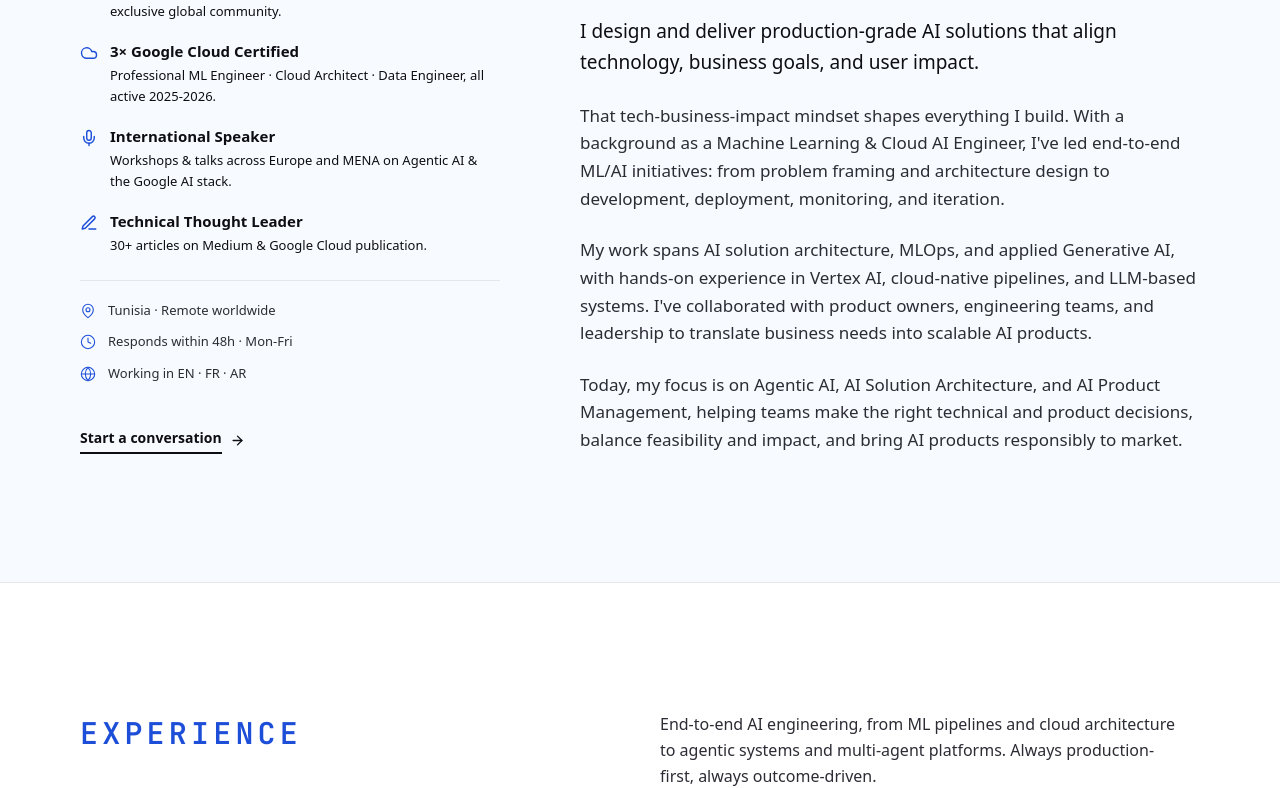
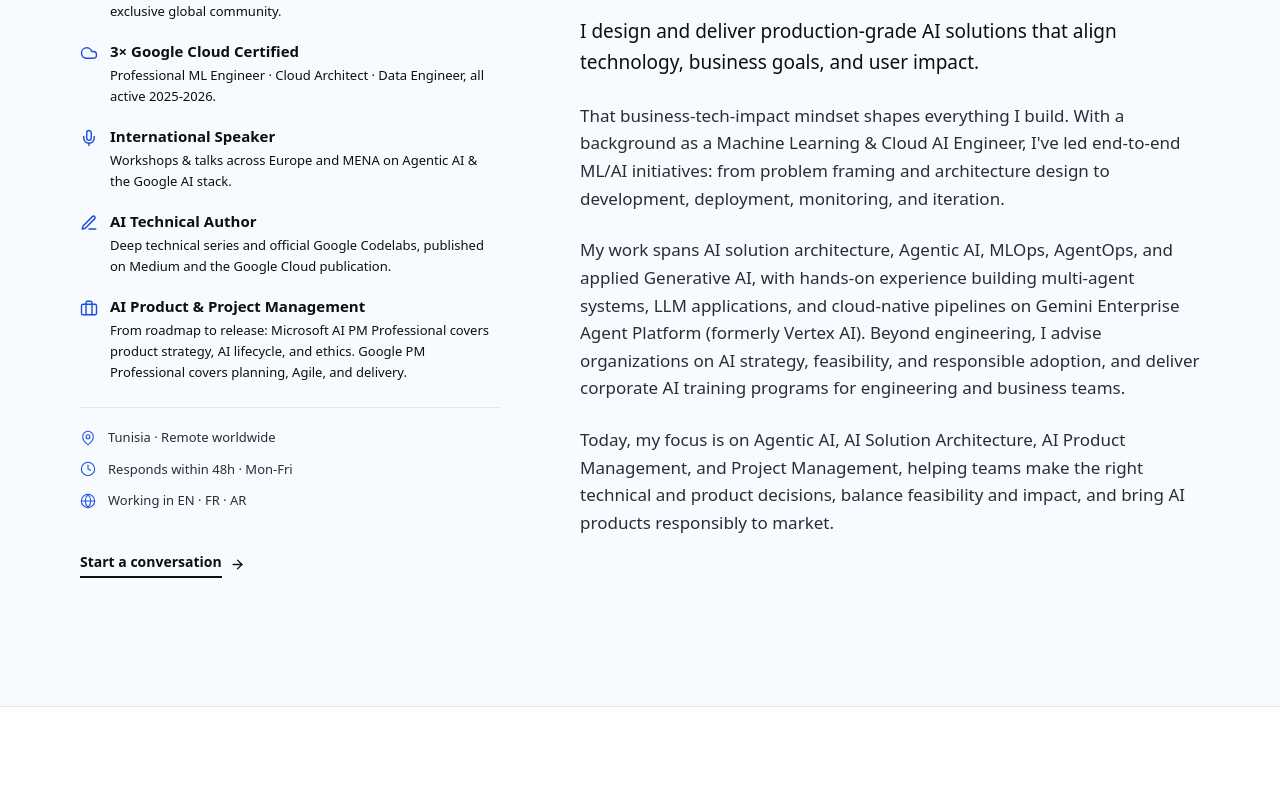
Before and after one commit to Saoussen-CH/Saoussen-CH.github.io, a React (Vite) app: page / in a window 1280 px wide. Shown: the part 1061-1849 px from the top of the page. Built offline with nearby package versions, Linux system fonts and the light colour scheme; a web font is replaced by a local one.

Commit message:
Update About, TrustBar, Certifications, and project descriptions

```diff
--- a/src/components/About.tsx
+++ b/src/components/About.tsx
@@ -1,6 +1,6 @@
 import { motion, useInView } from 'framer-motion';
 import { useRef } from 'react';
-import { ArrowRight, MapPin, Clock, Globe, Award, Cloud, Mic, PenLine } from 'lucide-react';
+import { ArrowRight, MapPin, Clock, Globe, Award, Cloud, Mic, PenLine, Briefcase } from 'lucide-react';
 import { profile } from '../data';
 
 const PILLARS = [
@@ -21,8 +21,13 @@ const PILLARS = [
   },
   {
     icon: PenLine,
-    title: 'Technical Thought Leader',
-    desc: '30+ articles on Medium & Google Cloud publication.',
+    title: 'AI Technical Author',
+    desc: 'Deep technical series and official Google Codelabs, published on Medium and the Google Cloud publication.',
+  },
+  {
+    icon: Briefcase,
+    title: 'AI Product & Project Management',
+    desc: 'From roadmap to release: Microsoft AI PM Professional covers product strategy, AI lifecycle, and ethics. Google PM Professional covers planning, Agile, and delivery.',
   },
 ];
 
--- a/src/components/Certifications.tsx
+++ b/src/components/Certifications.tsx
@@ -25,8 +25,7 @@ export function Certifications() {
           </div>
           <div className="lg:col-span-6 flex items-end">
             <p className="text-[16px] leading-relaxed text-ink-2 max-w-[520px]">
-              Five Google Cloud and industry certifications, renewed on schedule. 100+ courses across
-              AI, data, and engineering. The full portfolio is linked below.
+              Certified across the full stack - ML engineering, cloud architecture, data engineering, project management, and AI product management. The rare combination that builds the system, manages the delivery, and owns the product.
             </p>
           </div>
         </motion.div>
--- a/src/components/TrustBar.tsx
+++ b/src/components/TrustBar.tsx
@@ -24,7 +24,7 @@ export function TrustBar() {
           transition={{ duration: 0.6, delay: 0.08 }}
           className="mt-4 font-display font-black text-display-2 text-ink"
         >
-          A decade of <span className="accent">shipping, writing, speaking.</span>
+          7+ years of <span className="accent">shipping, writing, speaking.</span>
         </motion.h2>
         <motion.p
           initial={{ opacity: 0 }}
@@ -32,8 +32,7 @@ export function TrustBar() {
           transition={{ duration: 0.6, delay: 0.18 }}
           className="mt-5 mx-auto max-w-[620px] text-[16px] leading-relaxed text-ink-2"
         >
-          Recognised by Google as a Developer Expert in Cloud AI. Certified across the stack, writing
-          essays on production AI, speaking across Europe and MENA.
+          Recognised by Google as a Developer Expert in Cloud AI. Certified across the stack, publishing deep technical series on production AI, speaking across Europe and MENA.
         </motion.p>
 
         <motion.div
--- a/src/data/profile.ts
+++ b/src/data/profile.ts
@@ -18,13 +18,11 @@ export const profile = {
   // About section - Updated to match LinkedIn
   aboutParagraphs: [
     `I design and deliver production-grade AI solutions that align technology, business goals, and user impact.`,
-    `That tech-business-impact mindset shapes everything I build. With a background as a Machine Learning & Cloud AI
+    `That business-tech-impact mindset shapes everything I build. With a background as a Machine Learning & Cloud AI
      Engineer, I've led end-to-end ML/AI initiatives: from problem framing and architecture design to development,
      deployment, monitoring, and iteration.`,
-    `My work spans AI solution architecture, MLOps, and applied Generative AI, with hands-on experience in
-     Vertex AI, cloud-native pipelines, and LLM-based systems. I've collaborated with product owners, engineering
-     teams, and leadership to translate business needs into scalable AI products.`,
-    `Today, my focus is on Agentic AI, AI Solution Architecture, and AI Product Management, helping teams make
+    `My work spans AI solution architecture, Agentic AI, MLOps, AgentOps, and applied Generative AI, with hands-on experience building multi-agent systems, LLM applications, and cloud-native pipelines on Gemini Enterprise Agent Platform (formerly Vertex AI). Beyond engineering, I advise organizations on AI strategy, feasibility, and responsible adoption, and deliver corporate AI training programs for engineering and business teams.`,
+    `Today, my focus is on Agentic AI, AI Solution Architecture, AI Product Management, and Project Management, helping teams make
      the right technical and product decisions, balance feasibility and impact, and bring AI products responsibly
      to market.`,
   ],
@@ -84,6 +82,14 @@ export const certifications: Certification[] = [
     date: '2024',
     url: 'https://www.credly.com/badges/3f310cc0-418c-4a46-a75d-be51f9ec5c42/public_url'
 
+  },
+  {
+    id: 'microsoft-ai-pm',
+    emoji: '🤖',
+    title: 'AI Product Manager Professional',
+    provider: 'Microsoft',
+    date: 'July 2026',
+    url: 'https://www.coursera.org/account/accomplishments/professional-cert/JY8VEENB3R4Y',
   },
   {
     id: 'complete-list-100+-certifications',
```
